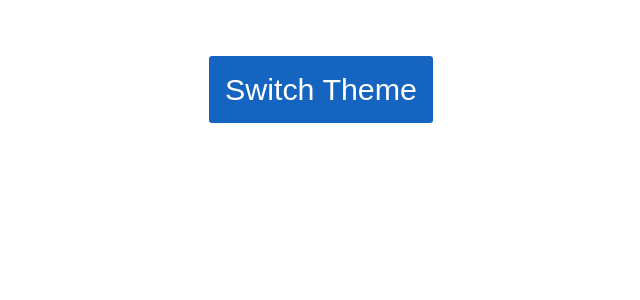
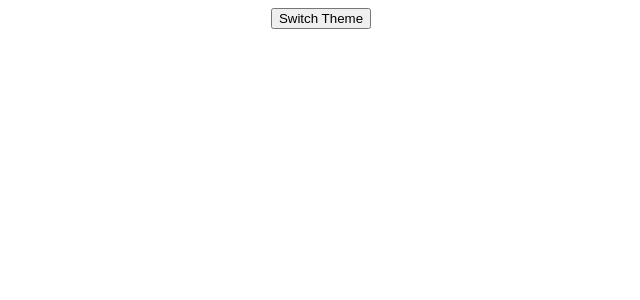
Before and after one commit to RezaBG/DarkMode, a React (Create React App) app: page / in a window 1280 px wide. Shown: the top 300 px of the page, without its empty margins (319-959 px from the left). Built offline with nearby package versions, Linux system fonts and the light colour scheme.

Commit message:
update 2

```diff
--- a/src/App.css
+++ b/src/App.css
@@ -3,7 +3,7 @@
   height: 100vh;
 }
 
-button {
+/* button {
   background: #1565c0;
   color: #ffffff;
   border: none;
@@ -11,5 +11,5 @@ button {
   outline: none;
   padding: 1rem;
   margin-top: 3rem;
-  font-size: 1.9rem;
-}
+  font-size: 1.5rem;
+} */
```
